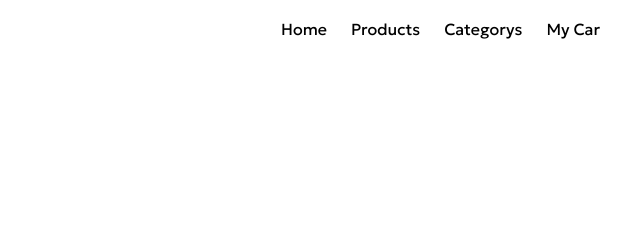
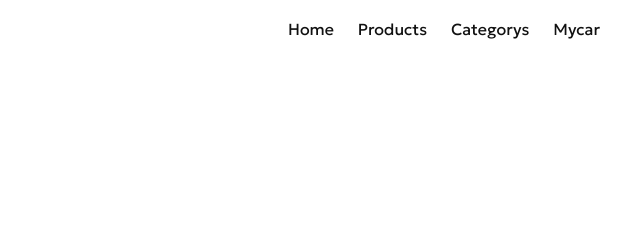
Before and after one commit to felipegallegoramirez/BasicEComerce, a plain HTML site: page pages/cart.html in a window 1280 px wide. Shown: the top 234 px of the page, 640-1280 px from the left. Drawn offline with nearby package versions, Linux system fonts and the light colour scheme.

Commit message:
Cart-fix

```diff
--- a/css/main.css
+++ b/css/main.css
@@ -26,7 +26,7 @@ a{
     text-decoration: none;
     color: #111;
 }
-li:hover{
+a:hover{
     color: #f51;
 }
 
--- a/pages/cart.html
+++ b/pages/cart.html
@@ -20,10 +20,10 @@
       <div class="title"><h2>PRUEBA</h2></div>
       <div class="links">
         <ul>
-          <li>Home</li>
-          <li>Products</li>
-          <li>Categorys</li>
-          <li>My Car</li>
+          <li><a href="../index.html">Home</a></li>
+          <li><a href="./shop.html">Products</a></li>
+          <li><a href="./category.html">Categorys</a></li>
+          <li><a href="./cart.html">Mycar</a></li>
         </ul>
       </div>
     </nav>
```
